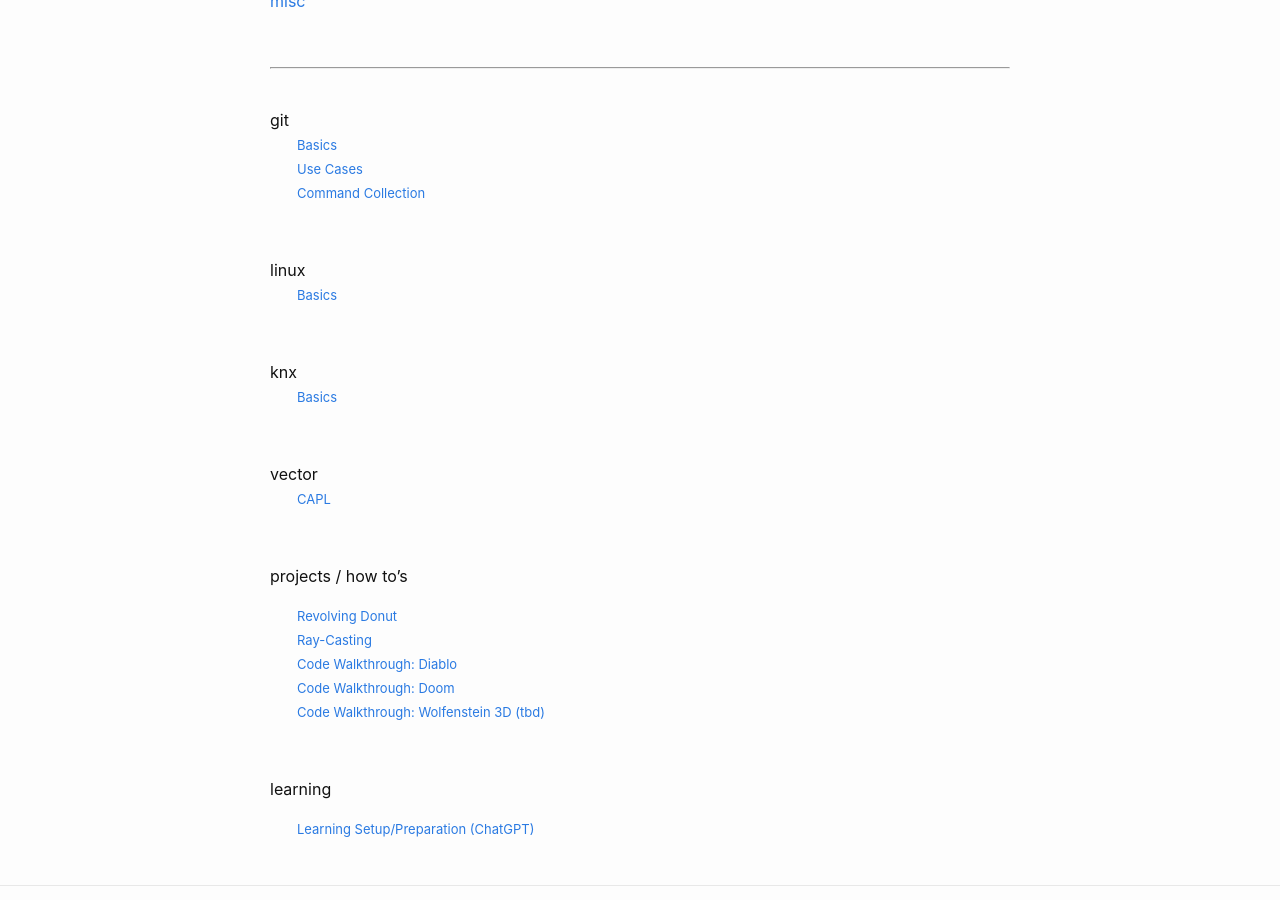
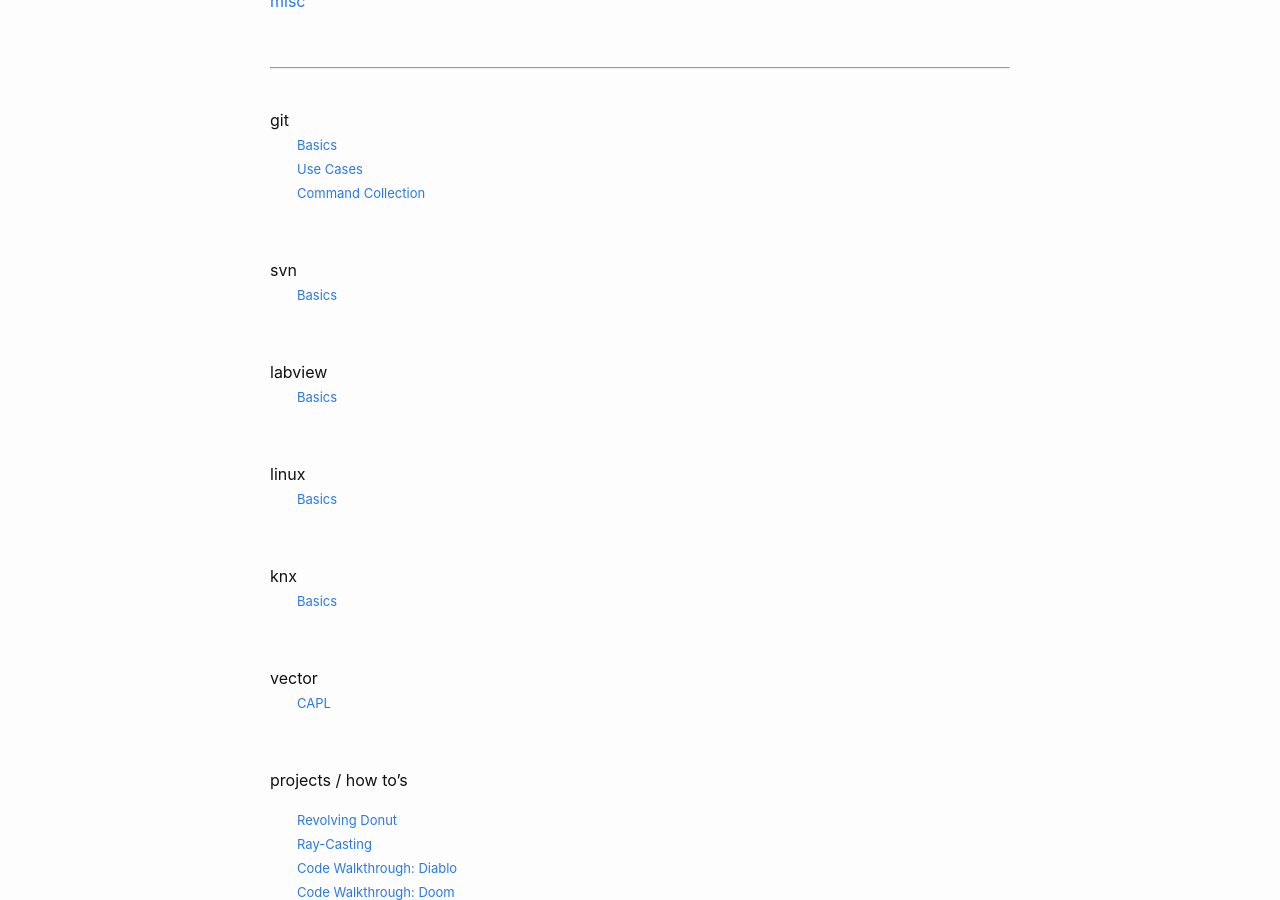
Before and after one commit to Hautaklyttn/progDocs, a Jekyll site: the page built from docs/index.md, in a window 1280 px wide and 900 px high, scrolled down 552 px. Built offline with Jekyll 4.4.1, drawn with Linux system fonts in a browser that asks for light colours.

Commit message:
Update index.md

```diff
--- a/docs/index.md
+++ b/docs/index.md
@@ -47,6 +47,16 @@ git
 
 &nbsp;
 
+svn
+&nbsp;&nbsp;&nbsp;&nbsp;&nbsp; [<font size="-1">Basics</font>](./articles/svn_basics.html)
+
+&nbsp;
+
+labview
+&nbsp;&nbsp;&nbsp;&nbsp;&nbsp; [<font size="-1">Basics</font>](./articles/lv_basics.html)
+
+&nbsp;
+
 linux
 &nbsp;&nbsp;&nbsp;&nbsp;&nbsp; [<font size="-1">Basics</font>](./articles/linux.html)
 
```
